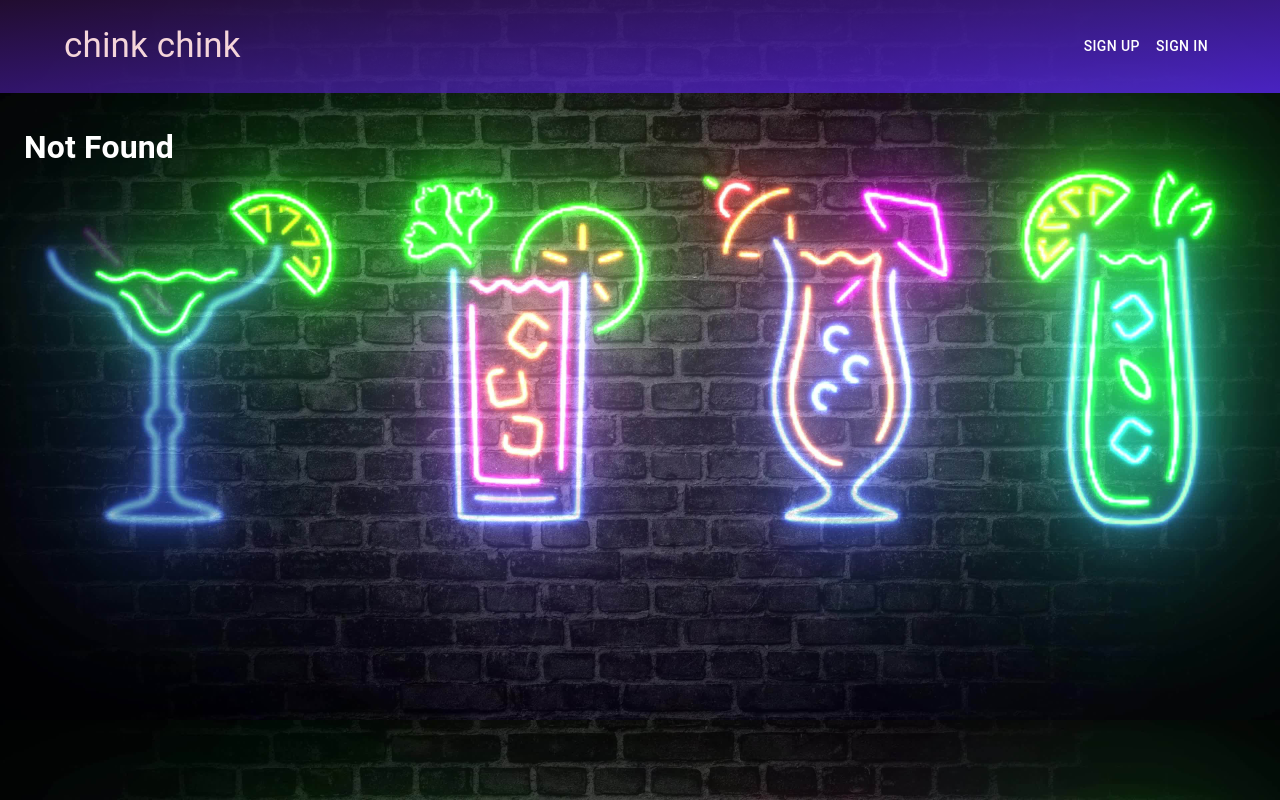
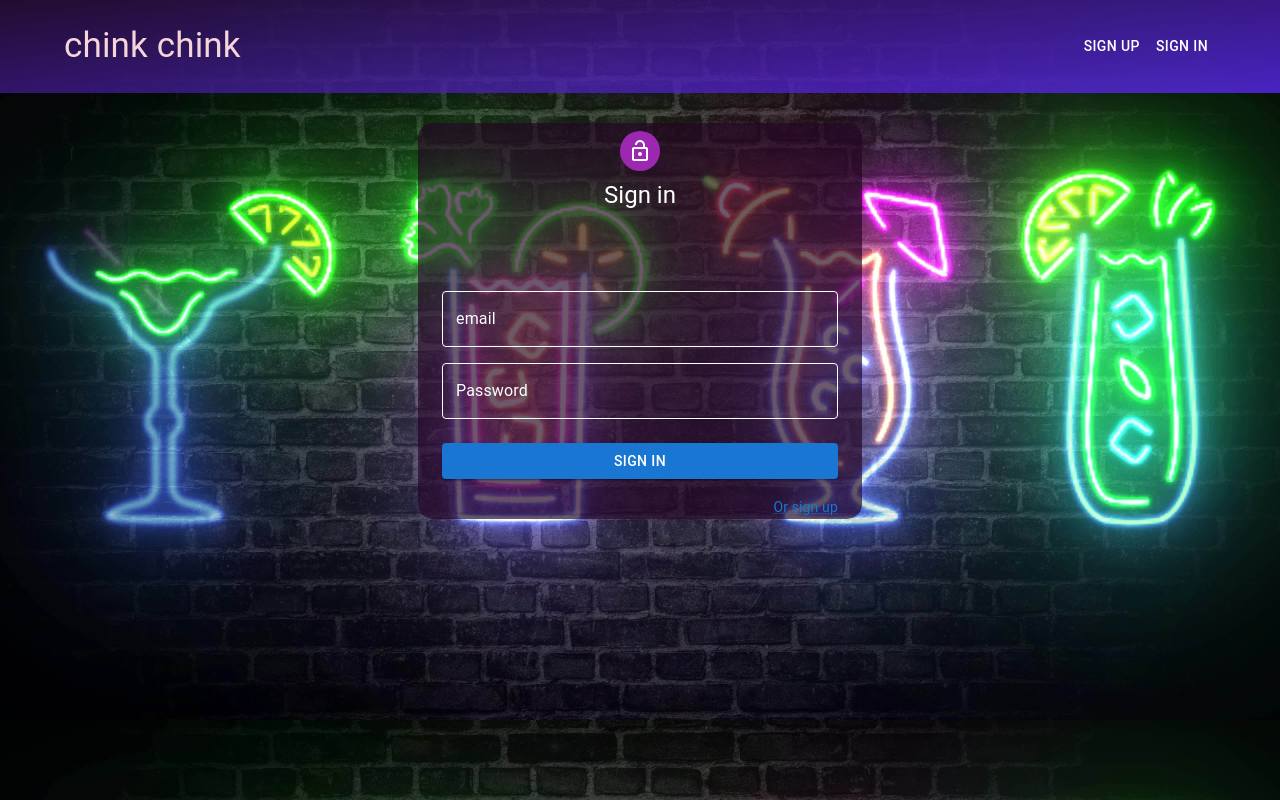
Before and after one commit to Chefchelious/cocktail-mern, a React (Vite) app in the folder front/: page /login in a window 1280 px wide. Before the commit this address had no page. Built offline with nearby package versions, Linux system fonts and the light colour scheme.

Commit message:
login user logic implemented, google auth also

```diff
--- a/front/src/App.tsx
+++ b/front/src/App.tsx
@@ -3,6 +3,7 @@
 import AppToolbar from './components/UI/AppToolbar/AppToolbar.tsx';
 import { Route, Routes } from 'react-router-dom';
 import Register from './features/users/Register.tsx';
+import Login from './features/users/Login.tsx';
 
 const App = () => {
   return (
@@ -17,6 +18,7 @@
         <Container maxWidth="xl">
           <Routes>
             <Route path="/register" element={<Register />} />
+            <Route path="/login" element={<Login />} />
 
             <Route path="*" element={<h1>Not Found</h1>} />
           </Routes>
--- a/front/src/constants.ts
+++ b/front/src/constants.ts
@@ -1,4 +1,4 @@
 export const apiUrl = 'http://localhost:8000';
 
 export const GOOGLE_CLIENT_ID =
-  '931812952407-4h7cgkcd1d53ss1cp8bqts6mae6r03rj.apps.googleusercontent.com';
+  '541880915592-nmt8chrndsrsa6joij0t94b2bcn12jlj.apps.googleusercontent.com';
--- /dev/null
+++ b/front/src/features/users/Login.tsx
@@ -0,0 +1,124 @@
+import React, { useState } from 'react';
+import { Link as RouterLink, useNavigate } from 'react-router-dom';
+import { Alert, Avatar, Box, Container, Grid, Link, TextField, Typography } from '@mui/material';
+import LockOpenIcon from '@mui/icons-material/LockOpen';
+import { useAppDispatch, useAppSelector } from '../../app/hook';
+import { LoginMutation } from '../../types';
+import { LoadingButton } from '@mui/lab';
+import { GoogleLogin } from '@react-oauth/google';
+import { selectLoginError, selectLoginLoading } from './usersSlice.ts';
+import { googleLogin, login } from './usersThunk.ts';
+
+const Login = () => {
+  const dispatch = useAppDispatch();
+  const navigate = useNavigate();
+  const error = useAppSelector(selectLoginError);
+  const loading = useAppSelector(selectLoginLoading);
+
+  const [state, setState] = useState<LoginMutation>({
+    email: '',
+    password: '',
+  });
+
+  const inputChangeHandler = (event: React.ChangeEvent<HTMLInputElement>) => {
+    const { name, value } = event.target;
+    setState((prevState) => ({ ...prevState, [name]: value }));
+  };
+
+  const submitFormHandler = async (event: React.FormEvent) => {
+    event.preventDefault();
+
+    try {
+      await dispatch(login(state)).unwrap();
+      navigate('/');
+    } catch {
+      // nothing
+    }
+  };
+
+  const googleLoginHandler = async (credential: string) => {
+    await dispatch(googleLogin(credential)).unwrap();
+    navigate('/');
+  };
+
+  return (
+    <Container component="main" maxWidth="xs" className="form-wrapper">
+      <Box
+        style={{
+          marginTop: 8,
+          display: 'flex',
+          flexDirection: 'column',
+          alignItems: 'center',
+        }}
+      >
+        <Avatar sx={{ m: 1, bgcolor: 'secondary.main' }}>
+          <LockOpenIcon />
+        </Avatar>
+        <Typography component="h1" variant="h5">
+          Sign in
+        </Typography>
+
+        <Box sx={{ pt: 2 }}>
+          <GoogleLogin
+            onSuccess={(credentialResponse) => {
+              if (credentialResponse.credential) {
+                void googleLoginHandler(credentialResponse.credential);
+              }
+            }}
+            onError={() => {
+              console.log('Google login failed');
+            }}
+          />
+        </Box>
+
+        {error && (
+          <Alert severity="error" sx={{ mt: 3, width: '100%' }}>
+            {error.error}
+          </Alert>
+        )}
+
+        <Box component="form" onSubmit={submitFormHandler} sx={{ mt: 3 }}>
+          <Grid container spacing={2}>
+            <Grid item xs={12}>
+              <TextField
+                label="email"
+                name="email"
+                autoComplete="current-email"
+                value={state.email}
+                onChange={inputChangeHandler}
+              />
+            </Grid>
+            <Grid item xs={12}>
+              <TextField
+                label="Password"
+                name="password"
+                type="password"
+                autoComplete="current-password"
+                value={state.password}
+                onChange={inputChangeHandler}
+              />
+            </Grid>
+          </Grid>
+          <LoadingButton
+            type="submit"
+            fullWidth
+            variant="contained"
+            sx={{ mt: 3, mb: 2 }}
+            loading={loading}
+          >
+            Sign In
+          </LoadingButton>
+          <Grid container justifyContent="flex-end">
+            <Grid item>
+              <Link component={RouterLink} to="/register" variant="body2">
+                Or sign up
+              </Link>
+            </Grid>
+          </Grid>
+        </Box>
+      </Box>
+    </Container>
+  );
+};
+
+export default Login;
--- a/front/src/features/users/Register.tsx
+++ b/front/src/features/users/Register.tsx
@@ -8,7 +8,6 @@
 import { selectRegisterError, selectRegisterLoading } from './usersSlice.ts';
 import { register } from './usersThunk.ts';
 import FileInput from '../../components/UI/FileInput/FileInput.tsx';
-import './styles/Register.css';
 
 const Register = () => {
   const dispatch = useAppDispatch();
@@ -82,11 +81,11 @@
                 required
                 label="email"
                 name="email"
-                autoComplete="new-username"
+                autoComplete="new-email"
                 value={state.email}
                 onChange={inputChangeHandler}
-                error={!!getFieldError('username')}
-                helperText={getFieldError('username')}
+                error={!!getFieldError('email')}
+                helperText={getFieldError('email')}
               />
             </Grid>
             <Grid item xs={12}>
--- a/front/src/features/users/styles/Register.css
+++ /dev/null
@@ -1,4 +0,0 @@
-.form-wrapper {
-    background-color: rgba(35, 4, 35, 0.66);
-    border-radius: 15px;
-}
--- a/front/src/index.css
+++ b/front/src/index.css
@@ -29,3 +29,8 @@
   width: 90%;
   margin: 0 auto;
 }
+
+.form-wrapper {
+  background-color: rgba(35, 4, 35, 0.66);
+  border-radius: 15px;
+}
--- a/front/src/main.tsx
+++ b/front/src/main.tsx
@@ -7,9 +7,12 @@
 import { BrowserRouter } from 'react-router-dom';
 import { ThemeProvider } from '@mui/material';
 import theme from './theme.ts';
+import { GoogleOAuthProvider } from '@react-oauth/google';
+import { GOOGLE_CLIENT_ID } from './constants.ts';
 import './index.css';
 
 ReactDOM.createRoot(document.getElementById('root')!).render(
+  <GoogleOAuthProvider clientId={GOOGLE_CLIENT_ID}>
     <Provider store={store}>
       <PersistGate persistor={persistor}>
         <BrowserRouter>
@@ -18,5 +21,6 @@
           </ThemeProvider>
         </BrowserRouter>
       </PersistGate>
-  </Provider>,
+    </Provider>
+  </GoogleOAuthProvider>,
 );
```
Also changed, not shown: front/src/types.d.ts (line endings or trailing spaces), 2 other files (tests, documents, lock files or other folders). Lines whose indentation alone changed are shown as unchanged.
